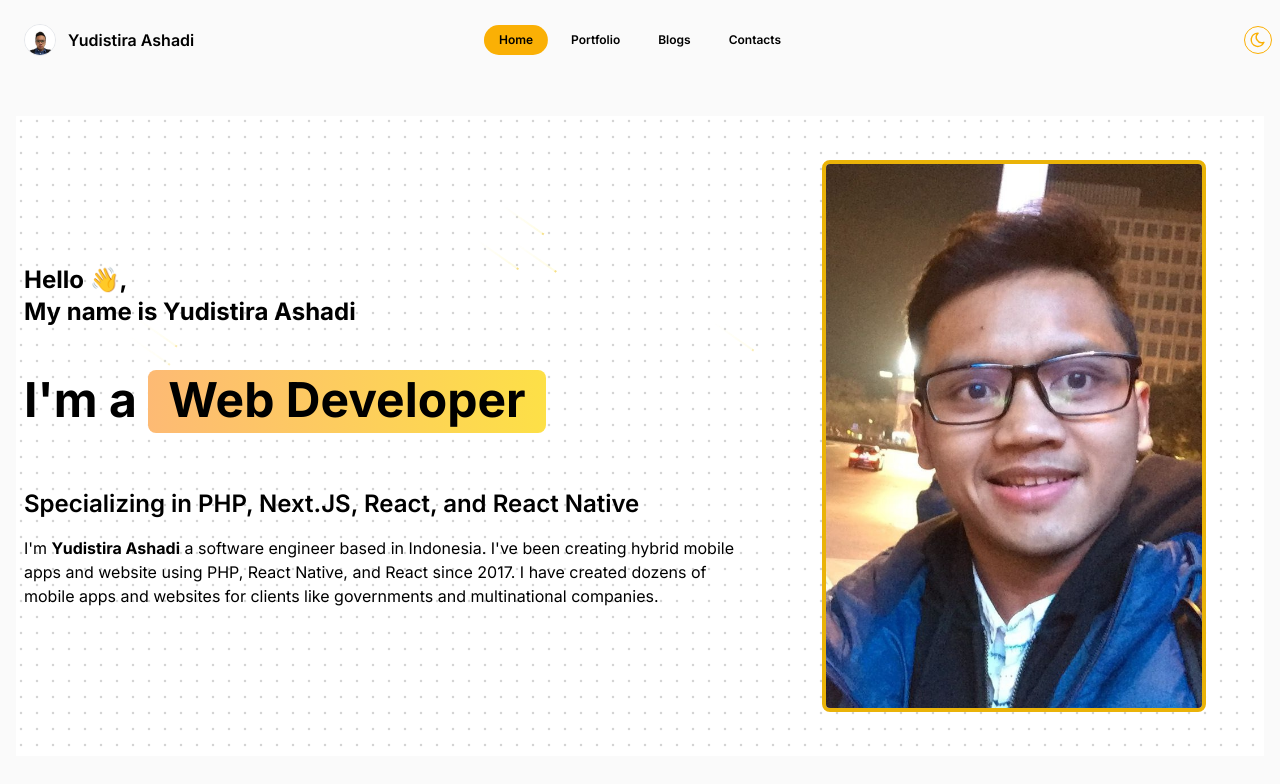
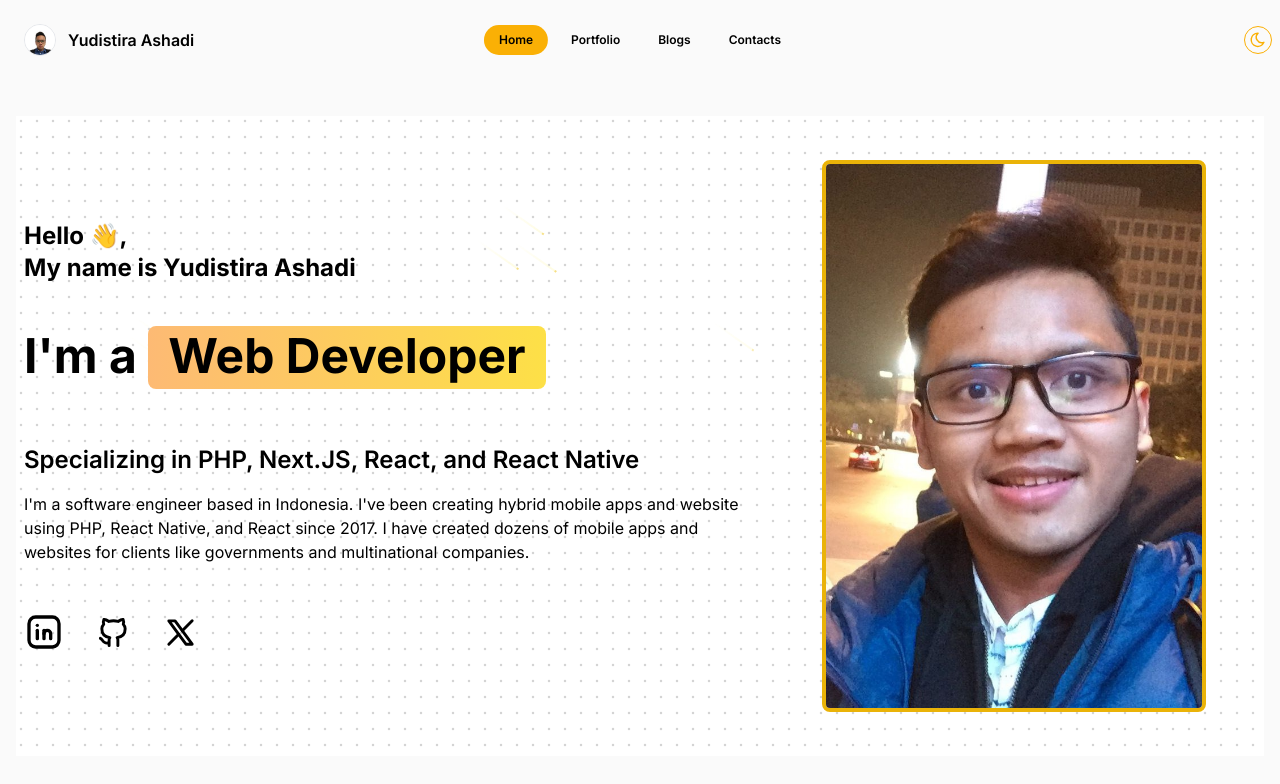
Before and after one commit to yudistiraashadi/portfolio-next-js, a Next.js app: page / in a window 1280 px wide. Shown: the top 784 px of the page. Built offline with nearby package versions, Linux system fonts and the light colour scheme.

Commit message:
update socials

```diff
--- a/src/app/page.tsx
+++ b/src/app/page.tsx
@@ -1,7 +1,14 @@
 import Image from "next/image";
+import Link from "next/link";
 
-import { Highlight, HeroHighlight } from "@/components/ui/hero-highlight";
-import { Meteors } from "@/components/ui/meteors";
+import {
+  IconBrandLinkedin,
+  IconBrandGithub,
+  IconBrandX,
+} from "@tabler/icons-react";
+
+import { Highlight, HeroHighlight } from "@/components/hero-highlight";
+import { Meteors } from "@/components/meteors";
 import { Container } from "@/components/container";
 
 import photoYudis from "@/assets/images/photo_yudis.jpg";
@@ -37,16 +44,39 @@ export default function Home() {
                   </h2>
 
                   <p className="text-sm lg:text-base">
-                    I'm <span className="font-bold">Yudistira Ashadi</span> a
-                    software engineer based in Indonesia. I've been creating
-                    hybrid mobile apps and website using PHP, React Native, and
-                    React since 2017. I have created dozens of mobile apps and
-                    websites for clients like governments and multinational
-                    companies.
+                    I'm a software engineer based in Indonesia. I've been
+                    creating hybrid mobile apps and website using PHP, React
+                    Native, and React since 2017. I have created dozens of
+                    mobile apps and websites for clients like governments and
+                    multinational companies.
                   </p>
+
+                  {/* socials  */}
+                  <div className="mt-12 flex items-center space-x-8">
+                    <Link
+                      href={"https://www.linkedin.com/in/yudistiraashadi/"}
+                      target="_blank"
+                    >
+                      <IconBrandLinkedin size={40} />
+                    </Link>
+
+                    <Link
+                      href={"https://github.com/yudistiraashadi"}
+                      target="_blank"
+                    >
+                      <IconBrandGithub size={35} />
+                    </Link>
+
+                    <Link
+                      href={"https://x.com/yudistiraashadi"}
+                      target="_blank"
+                    >
+                      <IconBrandX size={35} />
+                    </Link>
+                  </div>
                 </div>
 
-                <div className="flex items-center justify-center lg:col-span-2">
+                <div className="mt-8 flex items-center justify-center lg:col-span-2 lg:mt-0">
                   <div className="w-80 overflow-clip rounded-lg border-4 border-yellow-500 lg:w-96">
                     <Image
                       src={photoYudis.src}
```
Also changed, not shown: src/components/hero-highlight.tsx (renamed from src/components/ui/hero-highlight.tsx), src/components/meteors.tsx (renamed from src/components/ui/meteors.tsx).
